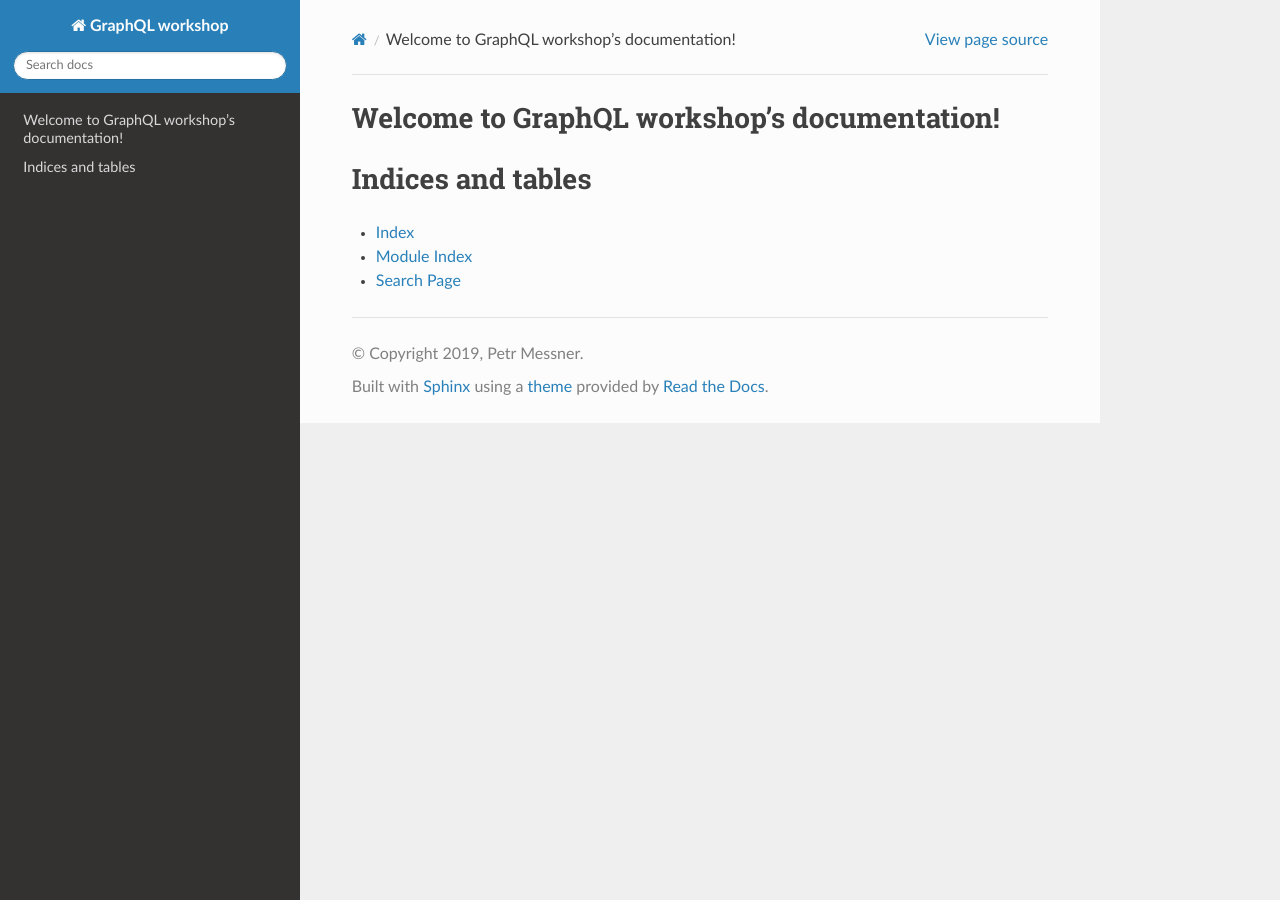
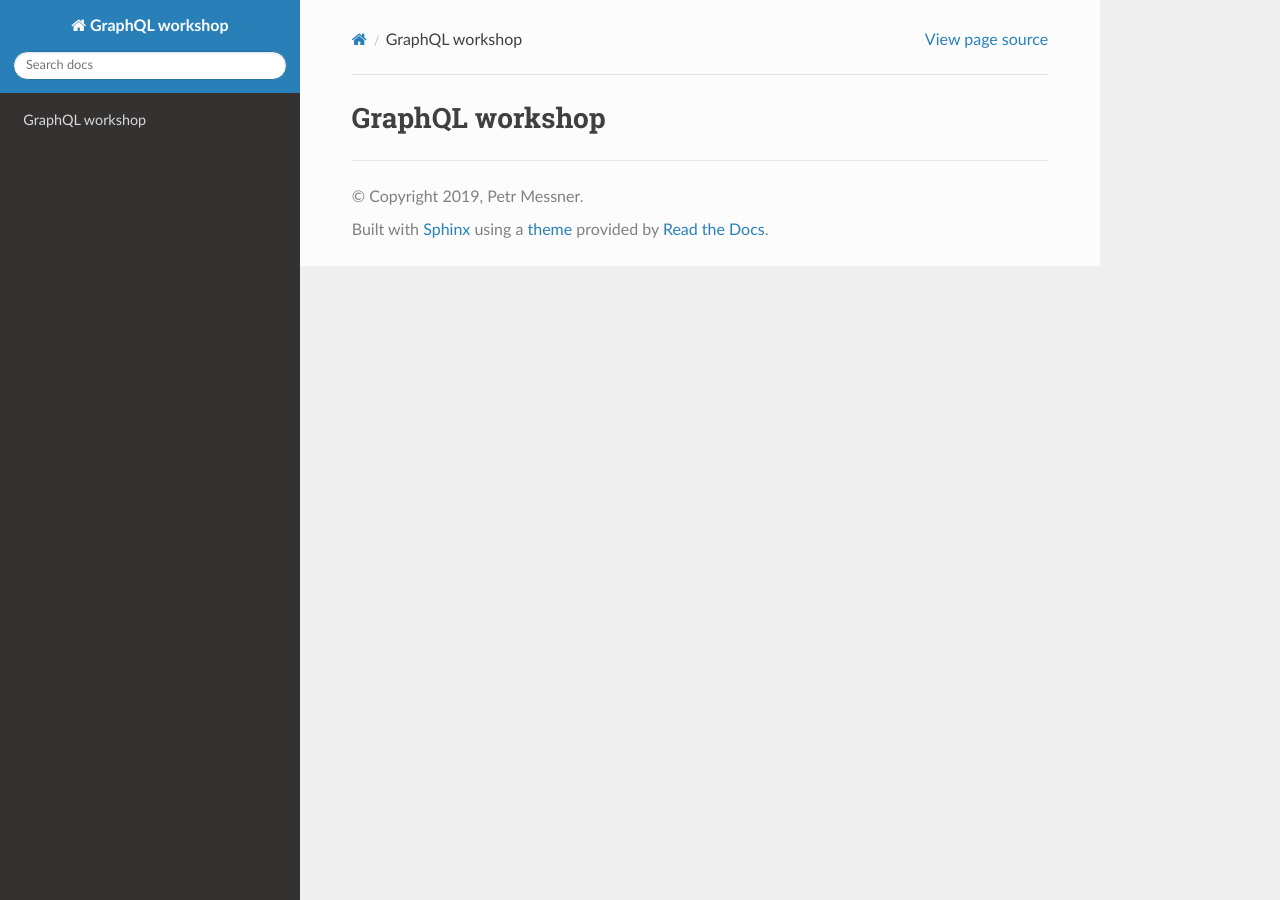
Before and after one commit to messa/pycon-graphql-workshop, a Sphinx documentation site: the page built from doc/index.rst, in a window 1280 px wide. Built offline with Sphinx 7.4.7 and the Read the Docs theme 2.0.0, drawn with Linux system fonts in a browser that asks for light colours.

Commit message:
doc: clean up homepage

```diff
--- a/doc/index.rst
+++ b/doc/index.rst
@@ -3,8 +3,8 @@
    You can adapt this file completely to your liking, but it should at least
    contain the root `toctree` directive.
 
-Welcome to GraphQL workshop's documentation!
-============================================
+GraphQL workshop
+================
 
 .. toctree::
    :maxdepth: 2
@@ -12,9 +12,9 @@ Welcome to GraphQL workshop's documentation!
 
 
 
-Indices and tables
-==================
-
-* :ref:`genindex`
-* :ref:`modindex`
-* :ref:`search`
+.. Indices and tables
+.. ==================
+..
+.. * :ref:`genindex`
+.. * :ref:`modindex`
+.. * :ref:`search`
```
